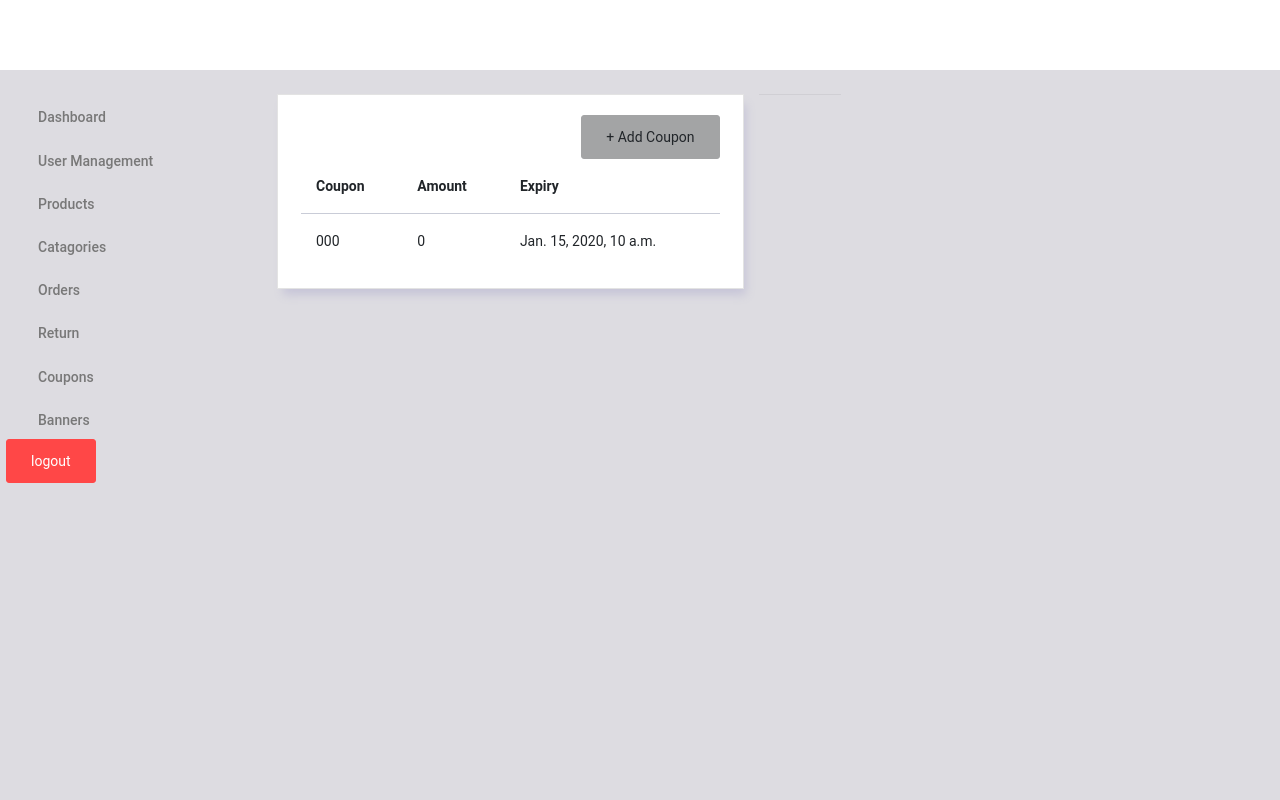
After one commit to akadil2/specta, a Django app: page /couponmanage/ in a window 1280 px wide. The commit adds this page. Run offline with Django 5.2, Linux system fonts and the light colour scheme; tables that the repository leaves empty hold one stand-in row (values such as "Sample post"); some libraries are stand-ins or nearby versions; some web fonts are replaced.

Commit message:
coupon2nd

```diff
--- a/adminpage/templates/admhome.html
+++ b/adminpage/templates/admhome.html
@@ -31,7 +31,7 @@
       <nav class="sidebar sidebar-offcanvas" id="sidebar">
         <ul class="nav">
           <li class="nav-item">
-            <a class="nav-link" href="index.html">
+            <a class="nav-link" href="/adminhome/">
               <i class="ti-shield menu-icon"></i>
               <span class="menu-title">Dashboard</span>
             </a>
@@ -67,7 +67,7 @@
             </a>
           </li>
           <li class="nav-item">
-            <a class="nav-link" href="basic-table.html">
+            <a class="nav-link" href="/couponmanage/">
               <i class="ti-view-list-alt menu-icon"></i>
               <span class="menu-title">Coupons</span>
             </a>
--- /dev/null
+++ b/adminpage/templates/couponmanage.html
@@ -0,0 +1,157 @@
+{% load static %}
+<!DOCTYPE html>
+<html lang="en">
+
+<head>
+  <!-- Required meta tags -->
+  <meta charset="utf-8">
+  <meta name="viewport" content="width=device-width, initial-scale=1, shrink-to-fit=no">
+  <title>Category management</title>
+  <!-- plugins:css -->
+  <link rel="stylesheet" href="../../vendors/ti-icons/css/themify-icons.css">
+  <link rel="stylesheet" href="../../vendors/base/vendor.bundle.base.css">
+  <!-- endinject -->
+  <!-- inject:css -->
+  <link rel="stylesheet" href="{% static 'css/style.css' %}">
+  <!-- endinject -->
+  <link rel="shortcut icon" href="../../images/favicon.png" />
+</head>
+
+<body>
+  <div class="container-scroller">
+
+          </li>
+        </ul>
+        <button class="navbar-toggler navbar-toggler-right d-lg-none align-self-center" type="button" data-toggle="offcanvas">
+          <span class="ti-view-list"></span>
+        </button>
+      </div>
+    </nav>
+    <!-- partial -->
+    <div class="container-fluid page-body-wrapper">
+      <!-- partial:../../partials/_sidebar.html -->
+
+      <nav class="sidebar sidebar-offcanvas" id="sidebar">
+        <ul class="nav">
+          <li class="nav-item">
+            <a class="nav-link" href="/adminhome/">
+              <i class="ti-shield menu-icon"></i>
+              <span class="menu-title">Dashboard</span>
+            </a>
+          </li>
+          <li class="nav-item">
+            <a class="nav-link" href="/usermanage/">
+              <i class="ti-view-list-alt menu-icon"></i>
+              <span class="menu-title">User Management</span>
+            </a>
+          </li>
+          <li class="nav-item">
+            <a class="nav-link" href="/productmanage/">
+              <i class="ti-view-list-alt menu-icon"></i>
+              <span class="menu-title">Products</span>
+            </a>
+          </li>
+          <li class="nav-item">
+            <a class="nav-link" href="/categorymanage/">
+              <i class="ti-view-list-alt menu-icon"></i>
+              <span class="menu-title">Catagories</span>
+            </a>
+          </li>
+          <li class="nav-item">
+            <a class="nav-link" href="basic-table.html">
+              <i class="ti-view-list-alt menu-icon"></i>
+              <span class="menu-title">Orders</span>
+            </a>
+          </li>
+          <li class="nav-item">
+            <a class="nav-link" href="basic-table.html">
+              <i class="ti-view-list-alt menu-icon"></i>
+              <span class="menu-title">Return</span>
+            </a>
+          </li>
+          <li class="nav-item">
+            <a class="nav-link" href="basic-table.html">
+              <i class="ti-view-list-alt menu-icon"></i>
+              <span class="menu-title">Coupons</span>
+            </a>
+          </li>
+          <li class="nav-item">
+            <a class="nav-link" href="basic-table.html">
+              <i class="ti-view-list-alt menu-icon"></i>
+              <span class="menu-title">Banners</span>
+            </a>
+          </li>
+          <li>
+            <a class="btn btn-danger" href="/logout/">logout</a>
+          </li>
+        </ul>
+
+      </nav>
+
+      <!-- partial -->
+      <div class="main-panel">
+        <div class="content-wrapper">
+          <div class="row">
+            <div class="col-lg-6 grid-margin stretch-card">
+              <div class="card">
+                <div class="card-body">
+                  <div>
+
+                    <a class="btn btn-secondary float-right" href="/addcoupon/">+ Add Coupon</a>
+
+                  </div>
+                  <div class="table-responsive">
+                    <table class="table">
+                      <thead>
+                        <tr>
+                          <th>Coupon</th>
+                          <th>Amount</th>
+                          <th>Expiry</th>
+                        </tr>
+                      </thead>
+                      <tbody>
+                        {% for i in coupon %}
+                        <tr>
+                          <td>{{ i.code }}</td>
+                          <td>{{ i.discount_amount }}</td>
+                          <td>{{ i.valid_to}}</td>
+
+                        </tr>
+                         {% endfor %}
+
+                      </tbody>
+                    </table>
+                  </div>
+                </div>
+              </div>
+            </div>
+
+        <!-- partial:../../partials/_footer.html -->
+        <footer class="footer">
+          <div class="d-sm-flex justify-content-center justify-content-sm-between">
+              <i class="ti-heart text-danger ml-1"></i></span>
+          </div>
+        </footer>
+        <!-- partial -->
+      </div>
+      <!-- main-panel ends -->
+    </div>
+    <!-- page-body-wrapper ends -->
+  </div>
+  <!-- container-scroller -->
+  <!-- plugins:js -->
+  <script src="../../vendors/base/vendor.bundle.base.js' %}"></script>
+  <!-- endinject -->
+  <!-- Plugin js for this page-->
+  <!-- End plugin js for this page-->
+  <!-- inject:js -->
+  <script src="{% static 'js/off-canvas.js' %}"></script>
+  <script src="{% static 'js/hoverable-collapse.js' %}"></script>
+  <script src="{% static 'js/template.js' %}"></script>
+  <script src="{% static 'js/todolist.js' %}"></script>
+  <!-- endinject -->
+  <!-- Custom js for this page-->
+  <!-- End custom js for this page-->
+</body>
+
+</html>
--- a/adminpage/urls.py
+++ b/adminpage/urls.py
@@ -9,7 +9,6 @@ urlpatterns = [
     path('productmanage/',views.productManage,name='productmanage'),
     path('addproduct/',views.addProduct,name='addproduct'),
     path('productstatus/<int:item_id>',views.productStatus,name='productstatus'),
-    # path('deleteproduct/<int:item_id>',views.deleteProduct,name='deleteproduct'),
     path('editproduct/<str:item_id>',views.editProduct,name='editproduct'),
     path('categorymanage/',views.categoryManage,name='categorymanage'),
     path('addcategory/',views.addCategory,name='addcategory'),
@@ -18,6 +17,8 @@ urlpatterns = [
     path('deletecategory/<int:item_id>',views.deleteCategory,name='deletecategory'),
     path('ordermanage/',views.orderManage,name='ordermanage'),
     path('orderstatus/<int:item_id>/', views.orderStatus, name='orderstatus'),
+    path('couponmanage/',views.couponManage,name='couponmanage'),
+    path('addcoupon/',views.addCoupon, name='addcoupon'),
     path('adminlogout/',views.admLogout, name='adminlogout')
 
 
--- a/adminpage/views.py
+++ b/adminpage/views.py
@@ -2,9 +2,9 @@ from django.shortcuts import render,redirect,get_object_or_404
 from django.contrib import messages
 from django.contrib.auth import authenticate,login,logout
 from userpage.models import Customer
-from shop.models import Category,Product,Order,OrderItem
+from shop.models import Category,Product,Order,OrderItem,Coupon
 from django.contrib.auth.decorators import login_required
-
+from datetime import datetime
 # Create your views here.
 
 
@@ -175,3 +175,27 @@ def orderStatus(request,item_id):
         order_item.save()
 
       return redirect('ordermanage')
+
+def couponManage(request):
+      coupon = Coupon.objects.all().order_by('-id')
+
+      context = {
+        'coupon':coupon,
+        }
+      return render(request, 'couponmanage.html', context)
+
+def addCoupon(request):
+      if request.method == 'POST':
+          code = request.POST.get('code')
+          discount = request.POST.get('discount_amount')
+          minorder = request.POST.get('minorder_amount')
+          valid_from = request.POST.get('valid_from')
+          valid_to = request.POST.get('valid_to')
+
+          validfrom = datetime.strptime(valid_from, '%Y-%m-%d').date()
+          validto = datetime.strptime(valid_to, '%Y-%m-%d').date()
+
+          coupon = Coupon.objects.create(code=code,discount_amount=discount,min_orderamount=minorder,valid_from=validfrom,valid_to=validto)
+          coupon.save()
+          return redirect('couponmanage')
+      return render(request,'addcoupon.html')
--- a/userpage/templates/login.html
+++ b/userpage/templates/login.html
@@ -29,7 +29,7 @@
                     </form>
                     <hr class="mt-4">
                     <div class="col-12">
-                        <p class="text-center mb-0"><a href="">Forgot Password?</a></p>
+                        <p class="text-center mb-0"><a href="/forgotpassword/">Forgot Password?</a></p>
                         <p class="text-center mb-0">New User? <a href="/signup/">Signup</a></p>
                     </div>
 
--- a/userpage/urls.py
+++ b/userpage/urls.py
@@ -6,6 +6,7 @@ urlpatterns = [
 
     path('', views.homePage, name='home'),
     path('login/', views.signin, name='login'),
+    path('forgotpassword/',views.forgotPassword, name='forgotpassword'),
     path('signup/',views.signUp, name='signup'),
     path('verifyemail/<int:user_id>',views.verifyEmail, name='verifyemail'),
     path('logout/', views.logOut, name='logout'),
```
Also changed, not shown: adminpage/templates/addcoupon.html (added, +62 -0 lines), shop/templates/cart.html (+28 -3 lines), shop/templates/orders.html (+8 -1 lines), shop/views.py (+7 -10 lines), userpage/templates/forgotpassword.html (added, +32 -0 lines), userpage/templates/index.html (+16 -14 lines), userpage/views.py (+53 -0 lines).
